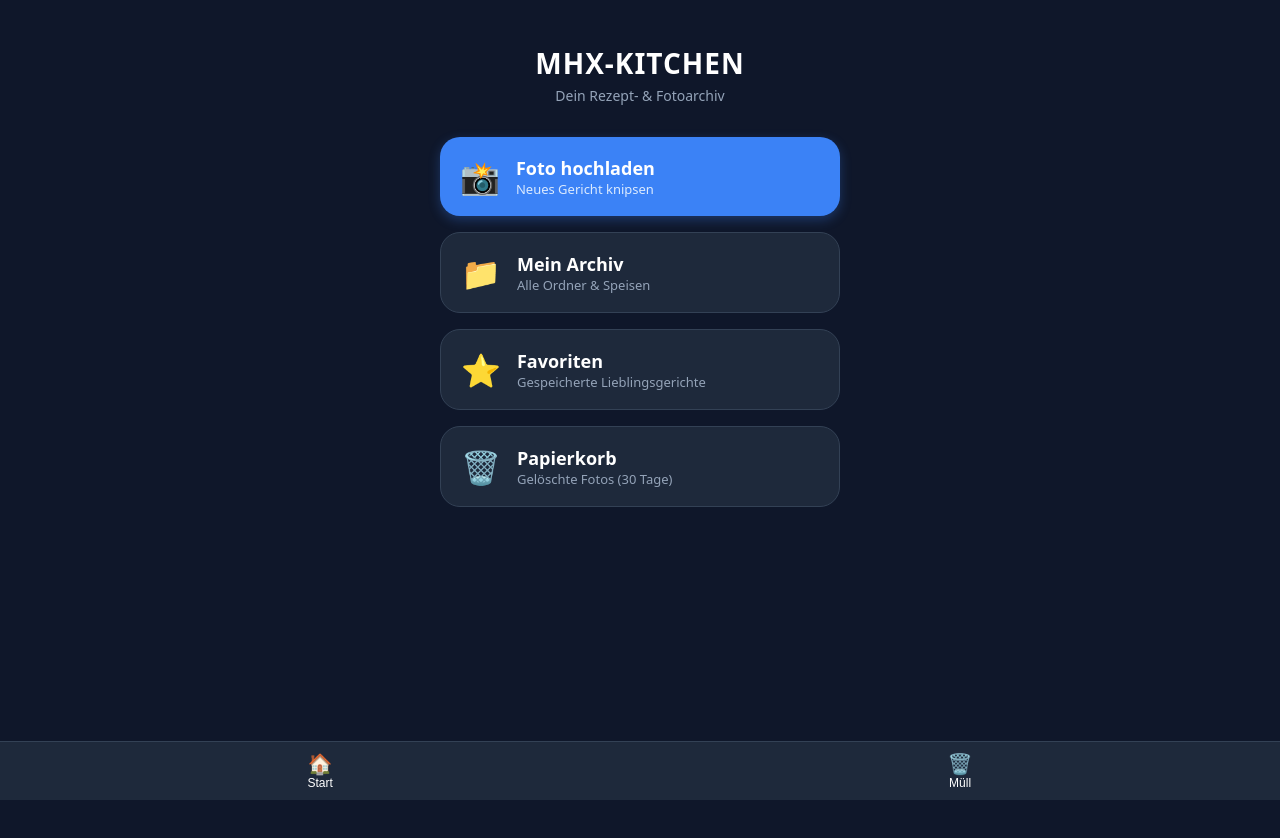
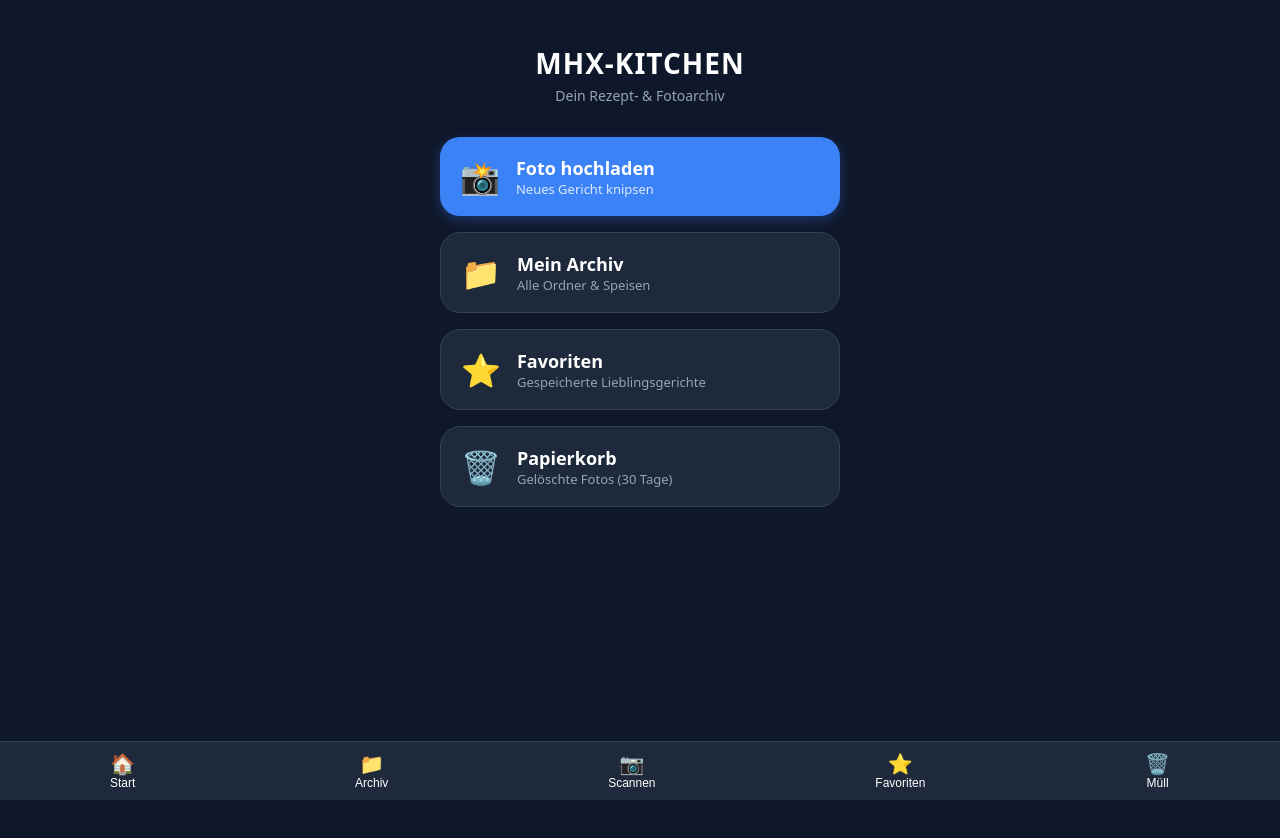
Before and after one commit to maxhuber9393/mhx-kitchen, a React (Vite) app: page / in a window 1280 px wide. Shown: the top 838 px of the page. Built offline with nearby package versions, Linux system fonts and the light colour scheme.

Commit message:
feat: complete bottom navigation and home menu

```diff
--- a/src/App.tsx
+++ b/src/App.tsx
@@ -28,6 +28,18 @@ export default function App() {
             <div style={{ fontSize: '20px' }}>🏠</div>
             Start
           </Link>
+          <Link to="/archive" style={{ color: 'white', textDecoration: 'none', textAlign: 'center', fontSize: '12px' }}>
+            <div style={{ fontSize: '20px' }}>📁</div>
+            Archiv
+          </Link>
+          <Link to="/scan" style={{ color: 'white', textDecoration: 'none', textAlign: 'center', fontSize: '12px' }}>
+            <div style={{ fontSize: '20px' }}>📷</div>
+            Scannen
+          </Link>
+          <Link to="/favorites" style={{ color: 'white', textDecoration: 'none', textAlign: 'center', fontSize: '12px' }}>
+            <div style={{ fontSize: '20px' }}>⭐</div>
+            Favoriten
+          </Link>
           <Link to="/trash" style={{ color: 'white', textDecoration: 'none', textAlign: 'center', fontSize: '12px' }}>
             <div style={{ fontSize: '20px' }}>🗑️</div>
             Müll
```
